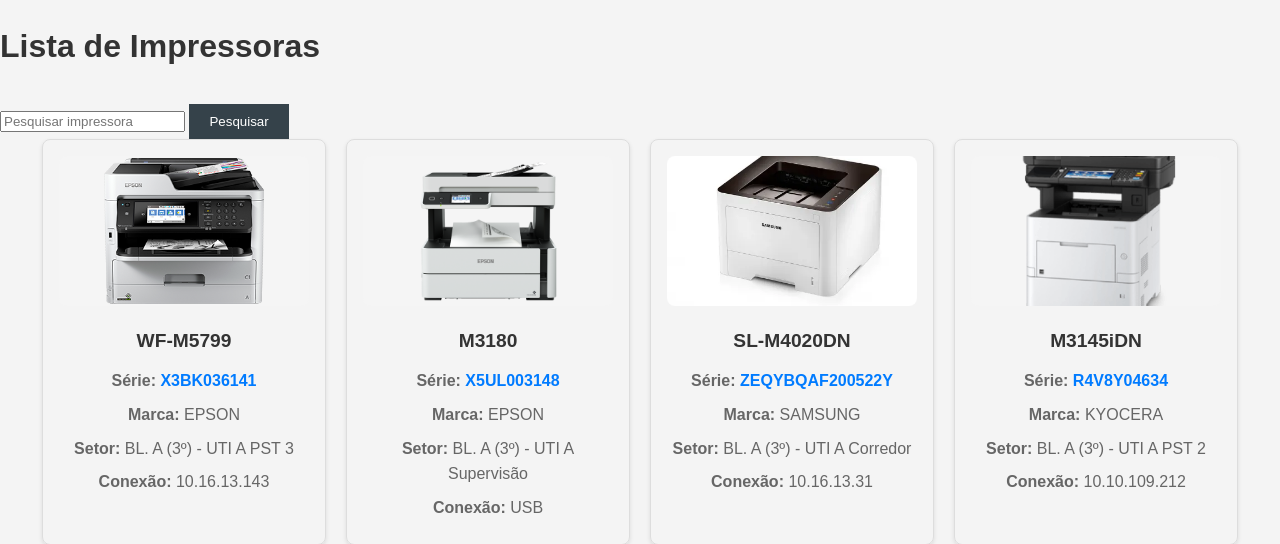
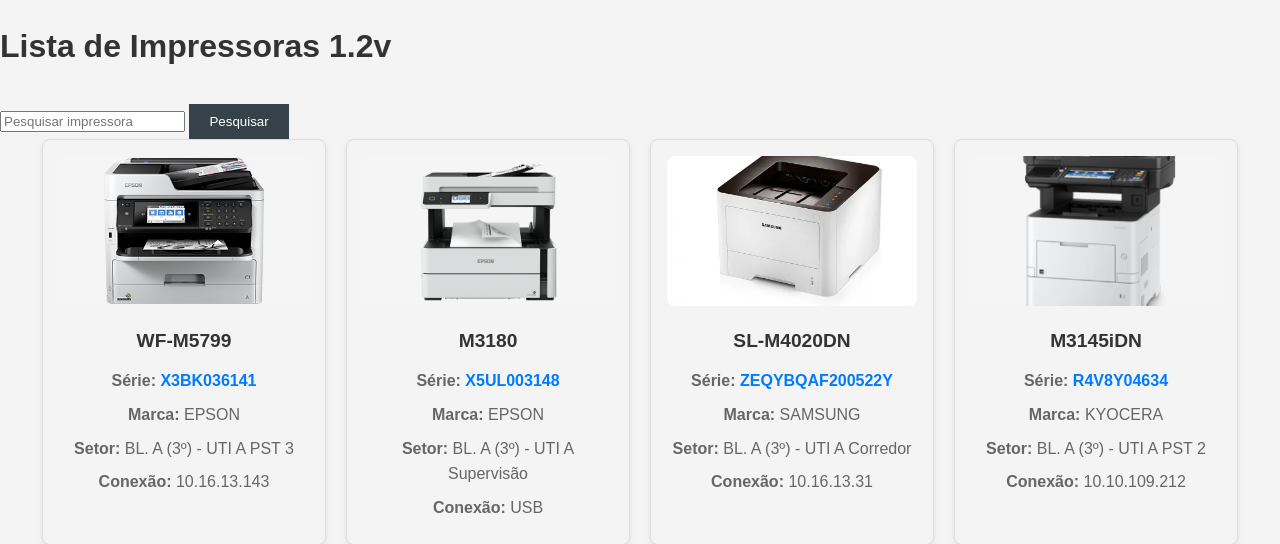
Before and after one commit to Mourafernandoc/projectprinters, a Flask app: page / in a window 1280 px wide. Shown: the top 544 px of the page. Run offline with Flask 3, Linux system fonts and the light colour scheme; data comes from the database, SQL or seed files in the repository.

Commit message:
corri entrega

```diff
--- a/templates/index.html
+++ b/templates/index.html
@@ -3,7 +3,7 @@
 <head>
     <meta charset="UTF-8">
     <meta name="viewport" content="width=device-width, initial-scale=1.0">
-    <title>Lista de Impressoras  1.2v</title>
+    <title>Lista de Impressoras </title>
     <link rel="stylesheet" href="{{ url_for('static', filename='css/style.css') }}">
     <style>
         .card-container {
@@ -46,7 +46,7 @@
     </style>
 </head>
 <body>
-    <h1>Lista de Impressoras</h1>
+    <h1>Lista de Impressoras 1.2v</h1>
 
     <form method="GET" action="{{ url_for('home') }}">
         <input type="text" name="search" placeholder="Pesquisar impressora" value="{{ request.args.get('search', '') }}">
```
